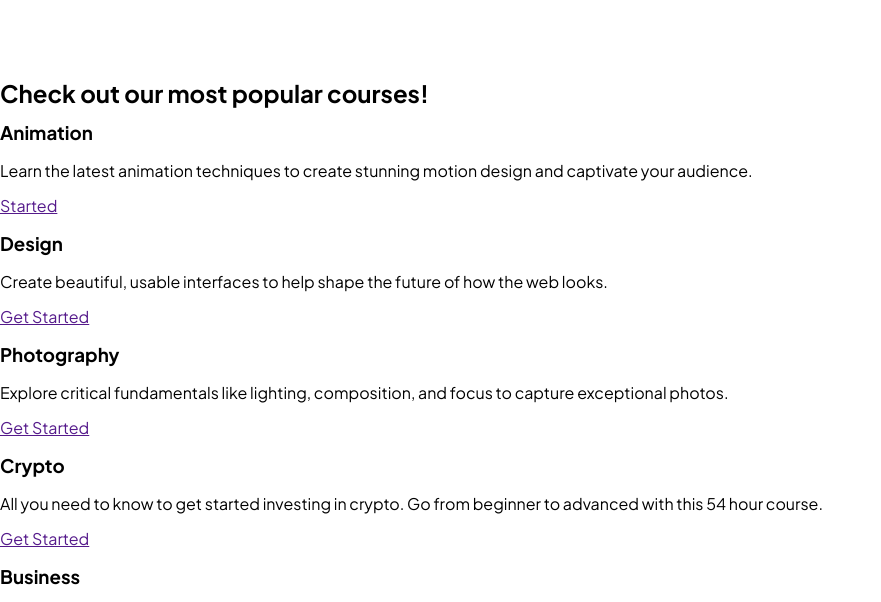
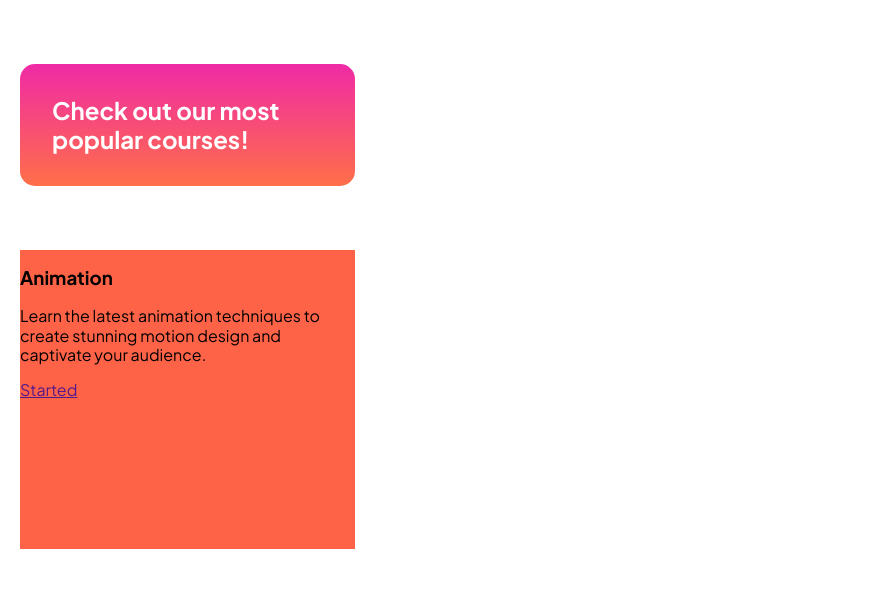
Before and after one commit to txubi/FEM-elearning-landing, a plain HTML site: page index.html in a window 1280 px wide. Shown: the part 746-1348 px from the top of the page, without its empty margins (0-881 px from the left). Drawn offline with Linux system fonts and the light colour scheme.

Commit message:
worked on title-card

```diff
--- a/index.html
+++ b/index.html
@@ -80,7 +80,7 @@
           </p>
           <a href="">Get Started</a>
         </div>
-        <div>
+        <div class="card">
           <h3>Crypto</h3>
           <p>
             All you need to know to get started investing in crypto. Go from
--- a/styles/style.scss
+++ b/styles/style.scss
@@ -72,6 +72,31 @@ main {
       width: 335px;
     }
   }
+  .card-container {
+    display: grid;
+    grid-template-rows: 122px repeat(5, 1fr);
+    height: 2018px;
+    padding: 80px 20px;
+    padding-top: 0;
+    row-gap: 64px;
+    .card {
+      width: 335px;
+    }
+    .title-card {
+      background-image: $gradient-pink;
+      border-radius: 15px;
+      color: $white;
+      display: flex;
+      padding: 32px;
+      align-items: center;
+      h2 {
+        line-height: 120%;
+      }
+    }
+  }
+  .card {
+    background-color: tomato;
+  }
 }
 .tablet-img {
   display: none;
```
Also changed, not shown: styles/style.css, styles/style.min.css, 1 other file.
